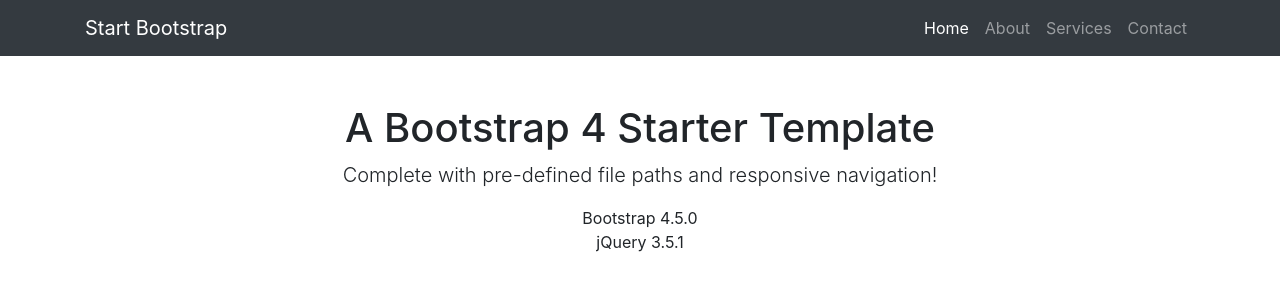
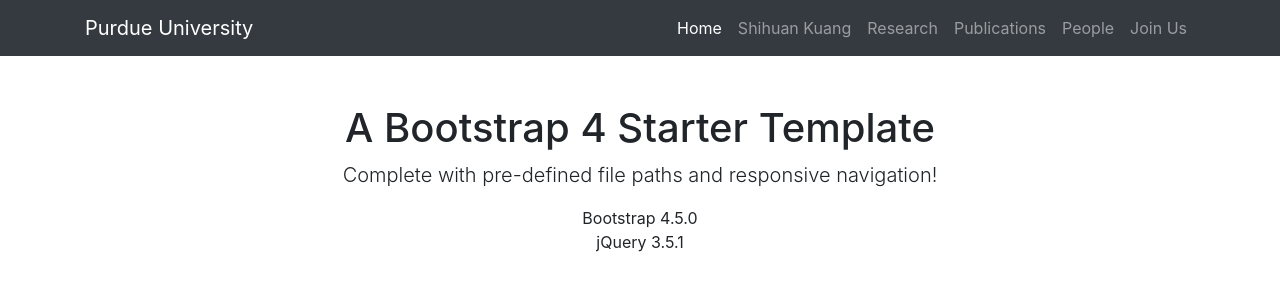
Before and after one commit to randy99kuang/randy99kuang.github.io, a website: page index.html in a window 1280 px wide. Drawn offline with Linux system fonts and the light colour scheme.

Commit message:
changed header names from default to specific topics that relate to the lab

```diff
--- a/index.html
+++ b/index.html
@@ -20,7 +20,7 @@
   <!-- Navigation -->
   <nav class="navbar navbar-expand-lg navbar-dark bg-dark static-top">
     <div class="container">
-      <a class="navbar-brand" href="#">Start Bootstrap</a>
+      <a class="navbar-brand" href="https://ag.purdue.edu/ansc/Pages/default.aspx">Purdue University</a>
       <button class="navbar-toggler" type="button" data-toggle="collapse" data-target="#navbarResponsive" aria-controls="navbarResponsive" aria-expanded="false" aria-label="Toggle navigation">
         <span class="navbar-toggler-icon"></span>
       </button>
@@ -32,13 +32,19 @@
             </a>
           </li>
           <li class="nav-item">
-            <a class="nav-link" href="#">About</a>
+            <a class="nav-link" href="#">Shihuan Kuang</a>
           </li>
           <li class="nav-item">
-            <a class="nav-link" href="#">Services</a>
+            <a class="nav-link" href="#">Research</a>
           </li>
           <li class="nav-item">
-            <a class="nav-link" href="#">Contact</a>
+            <a class="nav-link" href="#">Publications</a>
+          </li>
+          <li class="nav-item">
+            <a class="nav-link" href="#">People</a>
+          </li>
+          <li class="nav-item">
+            <a class="nav-link" href="#">Join Us</a>
           </li>
         </ul>
       </div>
```
